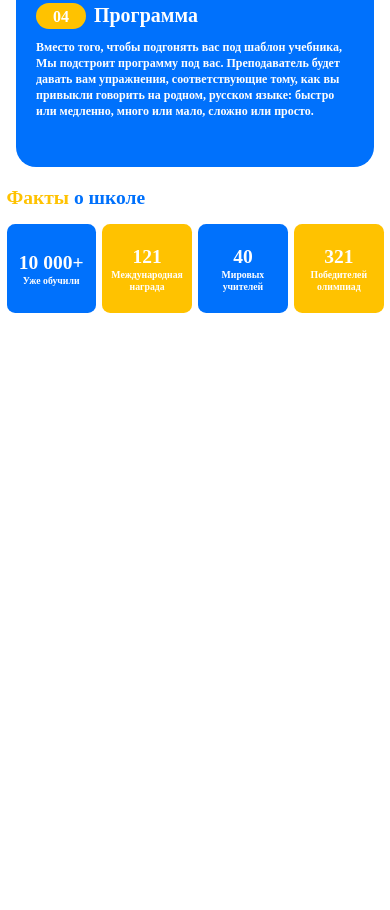
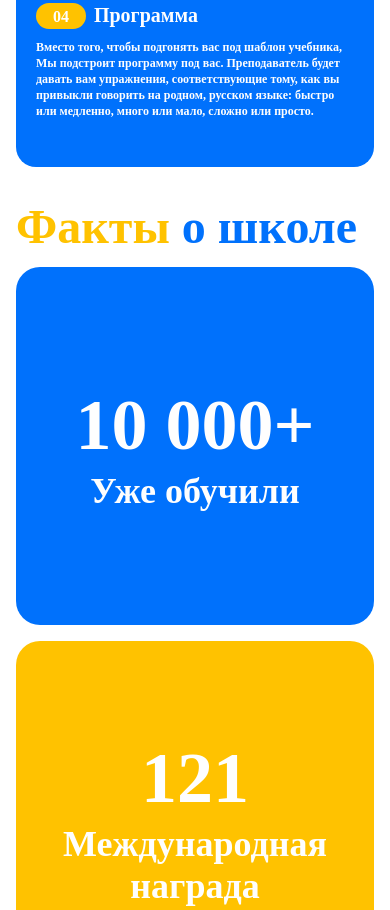
Before and after one commit to yegoryunov/landing-dog-school, a website: page index.html in a window 390 px wide. Shown: the part 2313-3223 px from the top of the page. Before the commit the page ends 2626 px from the top, so only its background shows below. Drawn offline with Linux system fonts and the light colour scheme.

Commit message:
create responsive for facts-about-school

```diff
--- a/src/scss/_main.scss
+++ b/src/scss/_main.scss
@@ -543,9 +543,23 @@
 // Facts about school start
 .facts-about-school {
 	padding-top: vwl(96);
+	@media (max-width: 1024px) {
+		padding-top: vwt(64);
+	}
+	@media (max-width: 390px) {
+		padding-top: vwp(26);
+	}
 	&__heading {
 		@include fontSettings(vwl(96),700,vwl(120),none,$primary-color);
 		padding-left: vwl(32);
+		@media (max-width: 1024px) {
+			@include fontSettings(vwt(96),700,vwt(120),none,$primary-color);
+			padding-left: vwt(24);
+		}
+		@media (max-width: 390px) {
+			@include fontSettings(vwp(48),700,vwp(68),none,$primary-color);
+			padding-left: vwp(16);
+		}
 		span {
 			color: $secondary-color;
 		}
@@ -553,17 +567,46 @@
 	&__cards-row {
 		@include flexSettings(flex,row,center,center,vwl(32));
 		padding-top: vwl(64);
+		@media (max-width: 1024px) {
+			@include flexSettings(flex,row,center,center,vwt(24));
+			flex-wrap: wrap;
+			padding-top: vwt(32);
+		}
+		@media (max-width: 390px) {
+			@include flexSettings(flex,column,center,center,vwp(16));
+			padding-top: vwt(16);
+		}
 	}
 	&__card {
 		@include sizeSettings(vwl(440),vwl(440));
 		border-radius: vwl(40);
 		@include flexSettings(flex,column,center,center,0);
+		@media (max-width: 1024px) {
+			@include sizeSettings(vwt(476),vwt(476));
+			border-radius: vwt(40);
+		}
+		@media (max-width: 390px) {
+			@include sizeSettings(vwp(358),vwp(358));
+			border-radius: vwp(24);
+		}
 		h3 {
 			@include fontSettings(vwl(96),700,vwl(120),none,$white-color);
+			@media (max-width: 1024px) {
+				@include fontSettings(vwt(96),700,vwt(120),none,$white-color);
+			}
+			@media (max-width: 390px) {
+				@include fontSettings(vwp(72),700,vwp(90),none,$white-color);
+			}
 		}
 		span {
 			@include fontSettings(vwl(48),700,vwl(56),none,$white-color);
 			text-align: center;
+			@media (max-width: 1024px) {
+				@include fontSettings(vwt(48),700,vwt(56),none,$white-color);
+			}
+			@media (max-width: 390px) {
+				@include fontSettings(vwp(36),700,vwp(42),none,$white-color);
+			}
 		}
 	}
 	&__card_blue {
```
Also changed, not shown: src/css/style.css.
